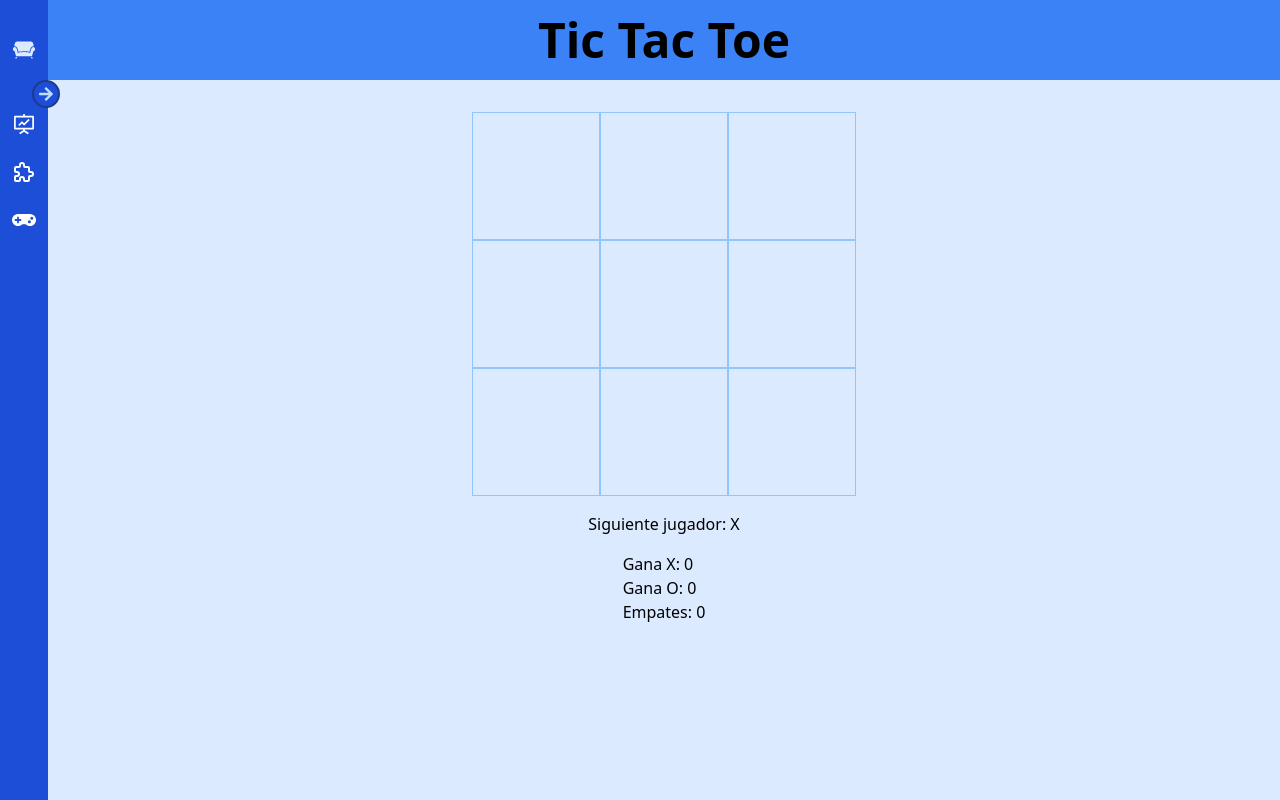
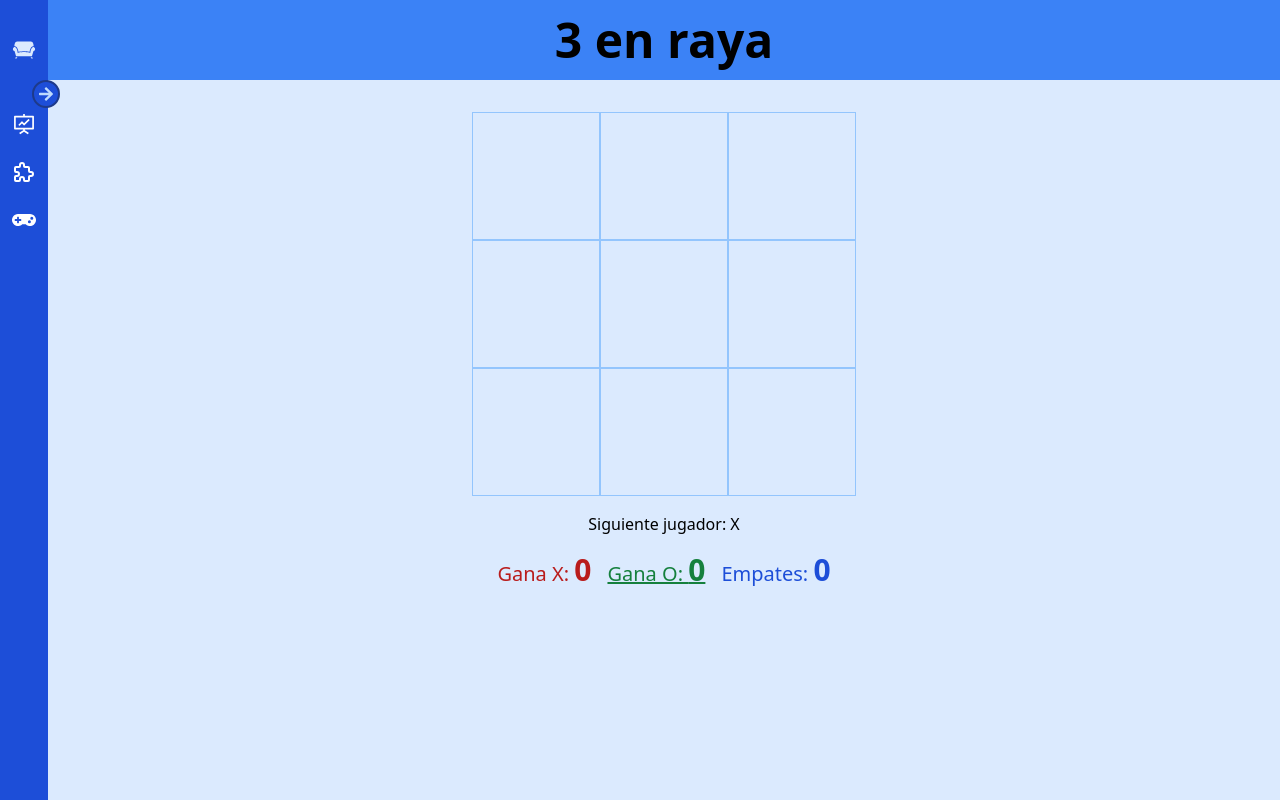
Before and after one commit to irenealcaine/el-rincon-de-no-pensar, a React (Create React App) app: page /games/tic-tac-toe in a window 1280 px wide. Built offline with nearby package versions, Linux system fonts and the light colour scheme.

Commit message:
Update TicTacToe.jsx and TicTacToeGame.jsx

```diff
--- a/src/Components/TicTacToe.jsx
+++ b/src/Components/TicTacToe.jsx
@@ -38,7 +38,7 @@ function TicTacToe() {
 
     return (
       <div
-        className={`border border-blue-300 w-16 md:w-24 lg:w-32 aspect-square flex justify-center items-center text-2xl md:text-4xl lg:text-6xl font-bold cursor-pointer ${textStyle}`}
+        className={`border border-blue-300 w-16 md:w-24 lg:w-32 aspect-square flex justify-center items-center text-4xl md:text-6xl lg:text-8xl font-bold cursor-pointer ${textStyle}`}
         onClick={() => handleClick(index)}
       >
         {value}
@@ -66,16 +66,22 @@ function TicTacToe() {
       </div>
       <div className="my-4">{status}</div>
 
-      <div>
-        <div>Gana X: {playerXWins}</div>
-        <div>Gana O: {playerOWins}</div>
-        <div>Empates: {draws}</div>
+      <div className="flex flex-col md:flex-row md:gap-4 text-xl items-center">
+        <div className="text-red-700">
+          Gana X: <span className="font-bold text-3xl">{playerXWins}</span>
+        </div>
+        <div className="text-green-700 underline decoration-2">
+          Gana O: <span className="font-bold text-3xl">{playerOWins}</span>
+        </div>
+        <div className="text-blue-700">
+          Empates: <span className="font-bold text-3xl">{draws}</span>
+        </div>
       </div>
 
       <div>
         {isGameOver && (
           <button
-            className="bg-blue-400 hover:bg-blue-700 text-white font-bold mt-4 px-4 py-2 rounded-md transition duration-500"
+            className="bg-blue-400 hover:bg-blue-700 text-white font-bold mt-4 px-8 py-2 rounded-md transition duration-500"
             onClick={() => {
               setBoard(Array(9).fill(null));
               setWinner(null);
--- a/src/Pages/TicTacToeGame.jsx
+++ b/src/Pages/TicTacToeGame.jsx
@@ -5,7 +5,7 @@ import TicTacToe from "../Components/TicTacToe";
 const TicTacToeGame = () => {
   return (
     <div className="bg-blue-100 min-h-screen">
-      <Header title={"Tic Tac Toe"} />
+      <Header title={"3 en raya"} />
       <div className="flex flex-wrap flex-col md:flex-row items-center md:justify-center p-4 gap-4 md:gap-6 lg:gap-8 ">
         <TicTacToe />
       </div>
```
